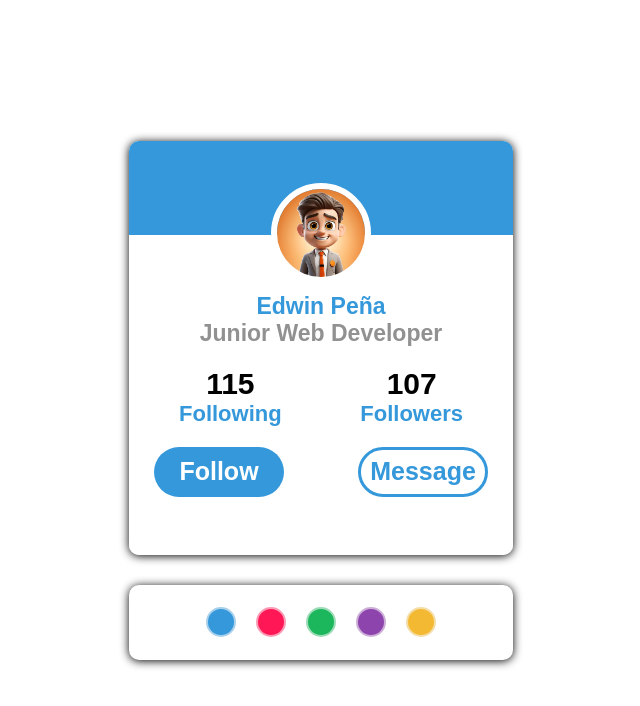
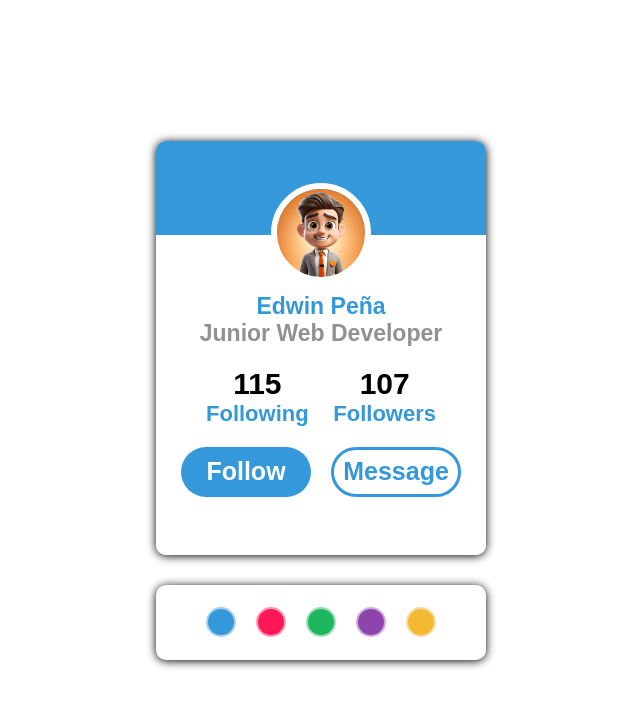
Before and after one commit to xedwxnn/Profile-Card---Dynamic-Theme, a plain HTML site: page views/index.html in a window 1280 px wide. Shown: the whole page, without its empty margins (319-959 px from the left). Drawn offline with Linux system fonts and the light colour scheme; a web font is replaced by a local one.

Commit message:
arreglo: style.css

```diff
--- a/css/style.css
+++ b/css/style.css
@@ -18,7 +18,7 @@ body {
 
 .container {
     min-width: 330px;
-    width: 30%;
+    width: 20%;
     border-radius: 10px;
     box-shadow: 0px 1px 10px black;
 }
@@ -111,7 +111,7 @@ img {
     justify-content: center;
     align-items: center;
     min-width: 330px;
-    width: 30%;
+    width: 20%;
     height: 75px;
     padding: 30px 0px;
     background-color: white;
```
